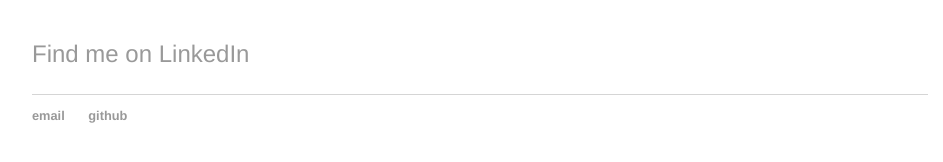
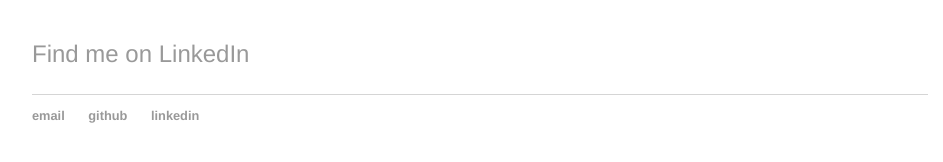
Before and after one commit to jstreet2/jstreet.github.io, a Jekyll site: the page built from about/index.html, in a window 1280 px wide. Shown: the part 361-523 px from the top of the page, without its empty margins (160-1103 px from the left). Built offline with Jekyll 4.4.1, drawn with Linux system fonts in a browser that asks for light colours.

Commit message:
added linkedin link to footer

```diff
--- a/_layouts/default.html
+++ b/_layouts/default.html
@@ -23,6 +23,7 @@
 	    		<ul>
 	        		<li><a href="mailto:jstreet1161@gmail.com">email</a></li>
 	        		<li><a href="https://github.com/jstreet2">github</a></li>
+				<li><a href="https://linkedin.com/in/jennifer-street-695790113">linkedin</a></li>
 				</ul>
 			</footer>
 		</body>
```
